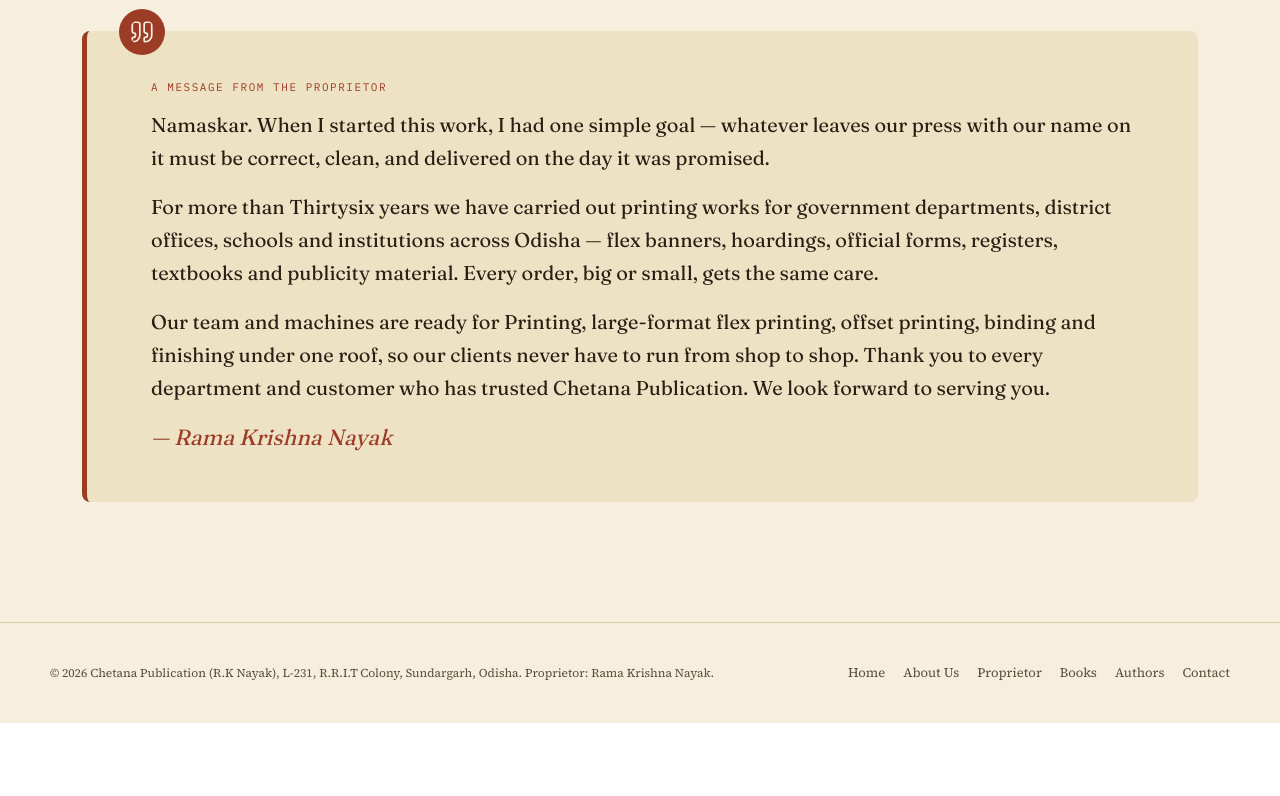
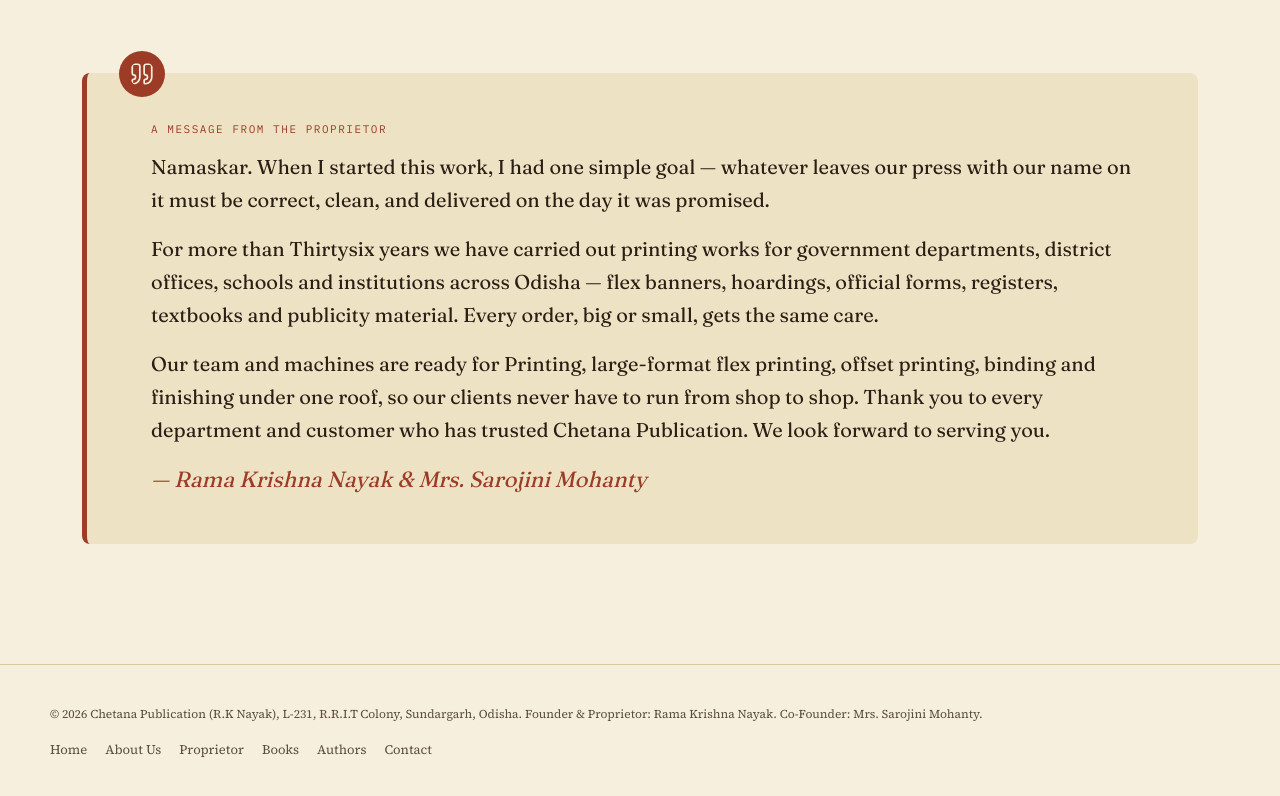
Before and after one commit to Srabani0306/chetana-publication, a Next.js app: page /proprietor in a window 1280 px wide. Shown: the part 658-1454 px from the top of the page. Before the commit the page ends 1381 px from the top, so only its background shows below. Built offline with nearby package versions, Linux system fonts and the light colour scheme; no server answers.

Commit message:
committed

```diff
--- a/app/about/page.tsx
+++ b/app/about/page.tsx
@@ -3,7 +3,7 @@
 import Link from "next/link";
 import { ArrowRight, BookOpen, Landmark, Printer, Users } from "lucide-react";
 import { TIMELINE } from "../data";
-import { EQUIPMENT, PROPRIETOR, SITE } from "../site-config";
+import { CO_FOUNDER, EQUIPMENT, PROPRIETOR, SITE } from "../site-config";
 import { JsonLd, SectionHeading } from "../components/Primitives";
 import { Reveal } from "../components/Motion";
 
@@ -43,11 +43,11 @@
         <Reveal>
           <p className="cp-lead">
             {SITE.name}, also known as {SITE.alias}, is a printing and publishing house in{" "}
-            {SITE.city}, {SITE.state}, run by proprietor{" "}
+            {SITE.city}, {SITE.state}, founded by{" "}
             <Link href="/proprietor" style={{ color: "var(--rust)" }}>
               {PROPRIETOR.name}
-            </Link>
-            . For {govtYears}+ years we have carried out government printing works — flex
+            </Link>{" "}
+            (Founder &amp; Proprietor) and co-founder {CO_FOUNDER.name}. For {govtYears}+ years we have carried out government printing works — flex
             banners, hoardings, publicity boards, official forms, registers and textbooks — for
             departments, district offices and schools, alongside publishing our own list of books.
           </p>
--- a/app/contact/page.tsx
+++ b/app/contact/page.tsx
@@ -1,6 +1,6 @@
 import type { Metadata } from "next";
 import { Clock, Mail, MapPin, Phone, UserRound } from "lucide-react";
-import { PROPRIETOR, SITE } from "../site-config";
+import { CO_FOUNDER, PROPRIETOR, SITE } from "../site-config";
 import { SectionHeading } from "../components/Primitives";
 import { Reveal } from "../components/Motion";
 import ContactForm from "../components/ContactForm";
@@ -13,7 +13,8 @@
 
 export default function ContactPage() {
   const rows = [
-    { Icon: UserRound, label: "Proprietor", value: PROPRIETOR.name },
+    { Icon: UserRound, label: "Founder & Proprietor", value: PROPRIETOR.name },
+    { Icon: UserRound, label: "Co-Founder", value: CO_FOUNDER.name },
     { Icon: MapPin, label: "Office", value: `${SITE.address.street}, ${SITE.city}, ${SITE.state} – ${SITE.address.postalCode}` },
     { Icon: Phone, label: "Phone", value: SITE.phone, href: `tel:${SITE.phone.replace(/\s/g, "")}` },
     { Icon: Mail, label: "Email", value: SITE.email, href: `mailto:${SITE.email}` },
--- a/app/layout.tsx
+++ b/app/layout.tsx
@@ -5,10 +5,10 @@
 import "./animations.css";
 import SiteHeader from "./components/SiteHeader";
 import { JsonLd } from "./components/Primitives";
-import { NAV, PROPRIETOR, SITE } from "./site-config";
+import { CO_FOUNDER, NAV, PROPRIETOR, SITE } from "./site-config";
 
 const years = new Date().getFullYear() - SITE.govtSince;
-const description = `${SITE.name} (${SITE.alias}), ${SITE.city}, ${SITE.state} — flex printing, banners, hoardings, book publication and government printing works for ${years}+ years. Proprietor: ${PROPRIETOR.name}.`;
+const description = `${SITE.name} (${SITE.alias}), ${SITE.city}, ${SITE.state} — flex printing, banners, hoardings, book publication and government printing works for ${years}+ years. Founder & Proprietor: ${PROPRIETOR.name}. Co-Founder: ${CO_FOUNDER.name}.`;
 
 export const metadata: Metadata = {
   metadataBase: new URL(SITE.url),
@@ -18,11 +18,13 @@
   },
   description,
   applicationName: SITE.name,
-  authors: [{ name: PROPRIETOR.name }],
+  authors: [{ name: PROPRIETOR.name }, { name: CO_FOUNDER.name }],
   creator: PROPRIETOR.name,
   publisher: SITE.name,
   keywords: [
     PROPRIETOR.name,
+    CO_FOUNDER.name,
+    "Sarojini Mohanty",
     "Ramakrishna Nayak",
     "Rama Krishna Nayak Sundargarh",
     SITE.alias,
@@ -97,7 +99,7 @@
       },
       areaServed: { "@type": "State", name: "Odisha" },
       openingHours: "Mo-Sa 10:00-19:00", // keep in sync with SITE.hours
-      founder: { "@id": `${SITE.url}/#proprietor` },
+      founder: [{ "@id": `${SITE.url}/#proprietor` }, { "@id": `${SITE.url}/#cofounder` }],
       knowsAbout: ["Printing","Flex printing", "Government printing works", "Book publication", "Offset printing"],
     },
     {
@@ -115,6 +117,15 @@
         addressRegion: SITE.address.region,
         addressCountry: SITE.address.country,
       },
+    },
+    {
+      "@type": "Person",
+      "@id": `${SITE.url}/#cofounder`,
+      name: CO_FOUNDER.name,
+      alternateName: "Sarojini Mohanty",
+      jobTitle: `${CO_FOUNDER.role}, ${SITE.name} (${SITE.alias})`,
+      url: `${SITE.url}/proprietor`,
+      worksFor: { "@id": `${SITE.url}/#business` },
     },
     {
       "@type": "WebSite",
@@ -151,7 +162,7 @@
             <div className="cp-footer-inner">
               <span className="cp-footer-copy">
                 © {new Date().getFullYear()} {SITE.name} ({SITE.alias}), {SITE.address.street},{" "}
-                {SITE.city}, {SITE.state}. Proprietor: {PROPRIETOR.name}.
+                {SITE.city}, {SITE.state}. Founder & Proprietor: {PROPRIETOR.name}. Co-Founder: {CO_FOUNDER.name}.
               </span>
               <nav className="cp-footer-nav" aria-label="Footer">
                 {NAV.map((n) => (
--- a/app/page.tsx
+++ b/app/page.tsx
@@ -1,7 +1,7 @@
 import Link from "next/link";
 import { ArrowRight, Landmark, Quote, UserRound } from "lucide-react";
 import { BOOKS } from "./data";
-import { PROPRIETOR, SERVICES, SITE } from "./site-config";
+import { CO_FOUNDER, PROPRIETOR, SERVICES, SITE } from "./site-config";
 import { Eyebrow, SectionHeading } from "./components/Primitives";
 import { CountUp, Reveal } from "./components/Motion";
 import BookGrid from "./components/BookGrid";
@@ -37,7 +37,7 @@
             ଚିନ୍ତାର ଚେତନା, ଶବ୍ଦର ଶକ୍ତି
           </p>
           <p className="cp-lead cp-rise" style={{ "--delay": "340ms" } as React.CSSProperties}>
-            {SITE.name} ({SITE.alias}), led by proprietor {PROPRIETOR.name}, has handled
+            {SITE.name} ({SITE.alias}), founded by {PROPRIETOR.name} and {CO_FOUNDER.name}, has handled
             government printing works since {SITE.govtSince} — flex banners, hoardings,
             official forms, registers and textbooks — alongside our own book publication.
           </p>
--- a/app/proprietor/page.tsx
+++ b/app/proprietor/page.tsx
@@ -1,7 +1,7 @@
 import type { Metadata } from "next";
 import Image from "next/image";
-import { Briefcase, Clock, Mail, MapPin, Phone, Quote } from "lucide-react";
-import { PROPRIETOR, SITE } from "../site-config";
+import { Briefcase, Clock, Mail, MapPin, Phone, Quote, Users } from "lucide-react";
+import { CO_FOUNDER, PROPRIETOR, SITE } from "../site-config";
 import { Eyebrow } from "../components/Primitives";
 import { Reveal } from "../components/Motion";
 
@@ -14,6 +14,7 @@
     url: "/proprietor",
     title: `${PROPRIETOR.name} — ${PROPRIETOR.role}, ${SITE.name} (${SITE.alias})`,
     images: [{ url: PROPRIETOR.image, alt: PROPRIETOR.name }],
+    description: `${PROPRIETOR.name} (${PROPRIETOR.role}) and ${CO_FOUNDER.name} (${CO_FOUNDER.role}) of ${SITE.name}, ${SITE.city}.`,
   },
 };
 
@@ -22,6 +23,7 @@
 
   const details = [
     { Icon: Briefcase, label: "Business", value: `${SITE.name} (${SITE.alias})` },
+    { Icon: Users, label: CO_FOUNDER.role, value: CO_FOUNDER.name },
     { Icon: MapPin, label: "Address", value: PROPRIETOR.address },
     { Icon: Phone, label: "Phone", value: PROPRIETOR.phone, href: `tel:${PROPRIETOR.phone.replace(/\s/g, "")}` },
     { Icon: Mail, label: "Email", value: PROPRIETOR.email, href: `mailto:${PROPRIETOR.email}` },
@@ -59,6 +61,8 @@
           </h1>
           <p className="cp-prop-role cp-rise" style={{ "--delay": "200ms" } as React.CSSProperties}>
             {PROPRIETOR.role} · {SITE.name} · {SITE.alias}
+            <br />
+            with {CO_FOUNDER.role} {CO_FOUNDER.name}
           </p>
           <div className="cp-prop-details">
             {details.map(({ Icon, label, value, href }, i) => (
@@ -84,7 +88,7 @@
         {PROPRIETOR.message.map((para) => (
           <p key={para.slice(0, 24)}>{para}</p>
         ))}
-        <div className="cp-prop-sign">— {PROPRIETOR.name}</div>
+        <div className="cp-prop-sign">— {PROPRIETOR.name} &amp; {CO_FOUNDER.name}</div>
       </Reveal>
     </div>
   );
--- a/app/site-config.ts
+++ b/app/site-config.ts
@@ -27,7 +27,7 @@
 
 export const PROPRIETOR = {
   name: "Rama Krishna Nayak",
-  role: "Proprietor",
+  role: "Founder & Proprietor",
   // Replace public/images/proprietor.svg with a real photo (e.g. proprietor.jpg) and update this path.
   image: "/images/rk.jpg",
   address: "L-231, R.R.I.T Colony, Sundargarh, Odisha – 770002",
@@ -39,6 +39,11 @@
     "For more than Thirtysix years we have carried out printing works for government departments, district offices, schools and institutions across Odisha — flex banners, hoardings, official forms, registers, textbooks and publicity material. Every order, big or small, gets the same care.",
     "Our team and machines are ready for Printing, large-format flex printing, offset printing, binding and finishing under one roof, so our clients never have to run from shop to shop. Thank you to every department and customer who has trusted Chetana Publication. We look forward to serving you.",
   ],
+};
+
+export const CO_FOUNDER = {
+  name: "Mrs. Sarojini Mohanty",
+  role: "Co-Founder",
 };
 
 export type Equipment = {
```
